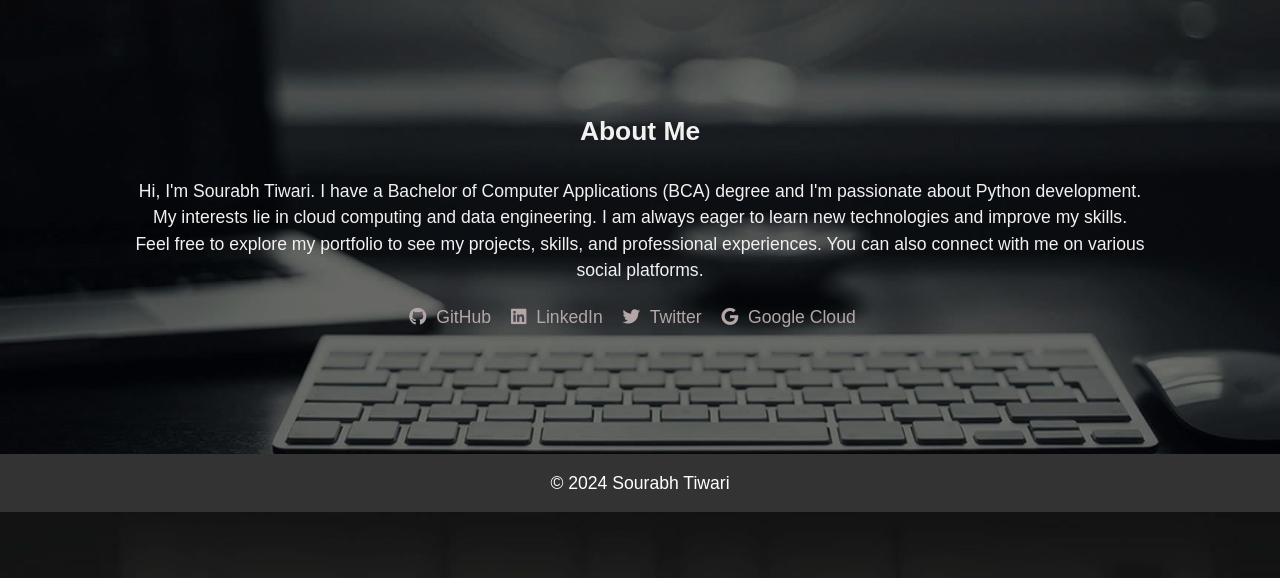
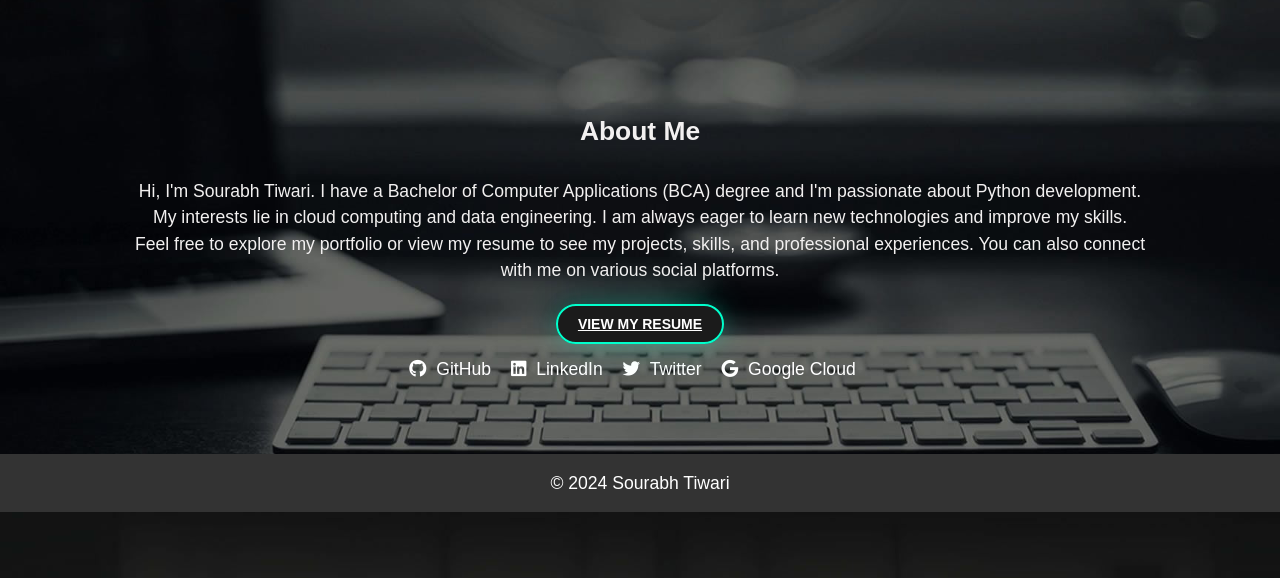
Before and after one commit to Sourabh7iwari/MyPortfolio, a Flask app: page / in a window 1280 px wide. Shown: the part 288-866 px from the top of the page. Run offline with Flask 3, Linux system fonts and the light colour scheme.

Commit message:
added resume in portfolio

```diff
--- a/static/styles.css
+++ b/static/styles.css
@@ -372,6 +372,44 @@ header .header-social-links {
             transform: translateY(0);
 }
 
+/* Styling for Resume View/Download Button */
+.btn-neon {
+    color: #fff;
+    padding: 10px 20px;
+    background-color: #1b1b1b;
+    border-radius: 50px;
+    border: 2px solid #00ffcc;
+    text-transform: uppercase;
+    font-weight: 600;
+    font-size: 14px;
+    transition: box-shadow 0.3s ease;
+    position: relative;
+    overflow: hidden;
+    z-index: 1;
+}
+
+
+.btn-neon:before {
+    content: '';
+    position: absolute;
+    top: 0;
+    left: 0;
+    width: 100%;
+    height: 100%;
+    background: rgba(0, 255, 204, 0.8);
+    z-index: -1;
+    border-radius: 50px;
+    box-shadow: 0 0 20px rgba(0, 255, 204, 0.2), 0 0 40px rgba(0, 255, 204, 0.2);
+    transition: transform 0.3s ease;
+}
+
+.btn-neon:hover {
+    box-shadow: 0 0 20px rgba(0, 255, 204, 0.8), 0 0 40px rgba(0, 255, 204, 0.5);
+}
+
+
+
+
 .about-social-links {
     margin-top: 20px;
     text-align: center; /* Center align the social links in the about page */
@@ -381,7 +419,7 @@ header .header-social-links {
     display: inline-block;
     margin-right: 15px;
     text-decoration: none;
-    color: #b4a6a6;
+    color: #ffffff;
 }
 
 .about-social-links a:hover {
--- a/templates/base.html
+++ b/templates/base.html
@@ -39,7 +39,9 @@
         <div class="container">
             <h1>About Me</h1><br>
             <p>Hi, I'm Sourabh Tiwari. I have a Bachelor of Computer Applications (BCA) degree and I'm passionate about Python development. My interests lie in cloud computing and data engineering. I am always eager to learn new technologies and improve my skills.</p>
-            <p>Feel free to explore my portfolio to see my projects, skills, and professional experiences. You can also connect with me on various social platforms.</p>
+            <p>Feel free to explore my portfolio or view my resume to see my projects, skills, and professional experiences. You can also connect with me on various social platforms.</p>
+            <br>
+            <a href="/static/Sourabh_Presume.pdf" class="btn-neon" target="_blank" >View My Resume</a>
             <div class="about-social-links">
                 <a href="https://github.com/Sourabh7iwari" target="_blank"><i class="fab fa-github"></i> GitHub</a>
                 <a href="https://www.linkedin.com/in/sourabhtiwari/" target="_blank"><i class="fab fa-linkedin"></i> LinkedIn</a>
```
